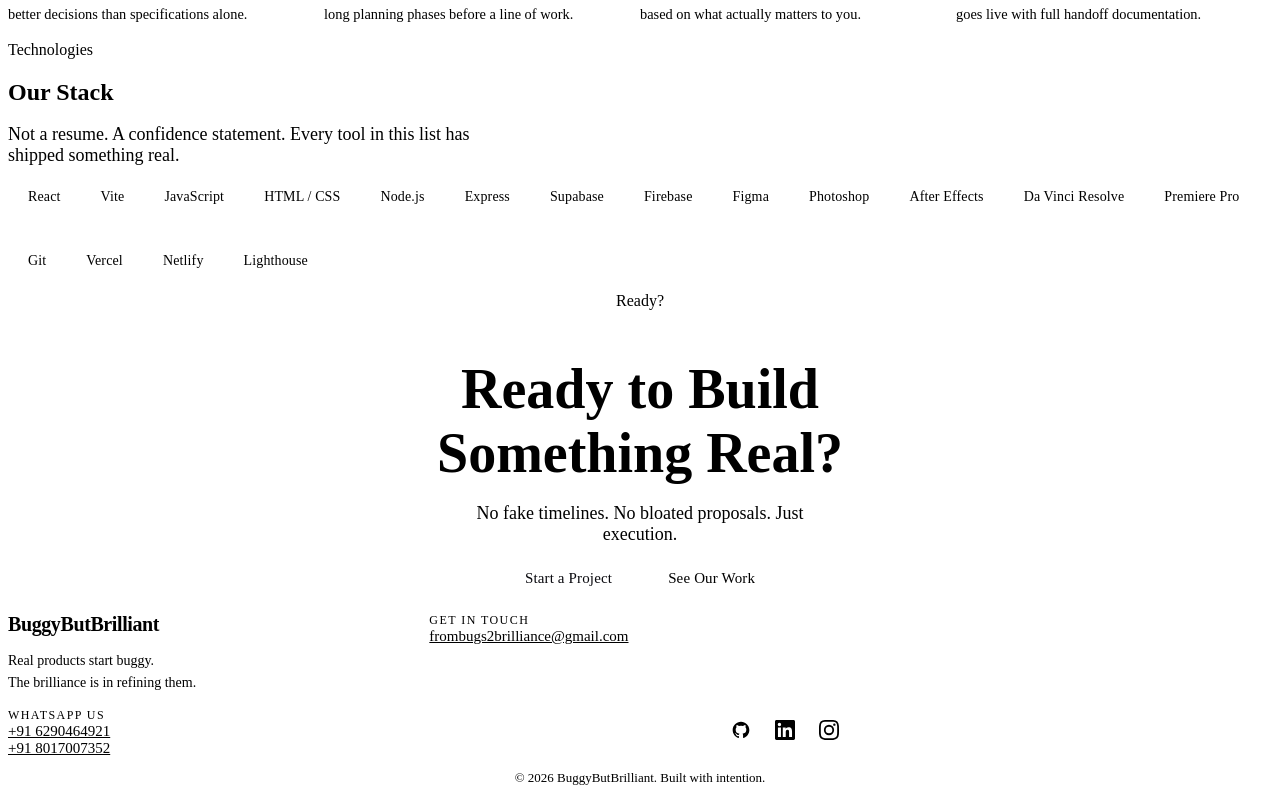
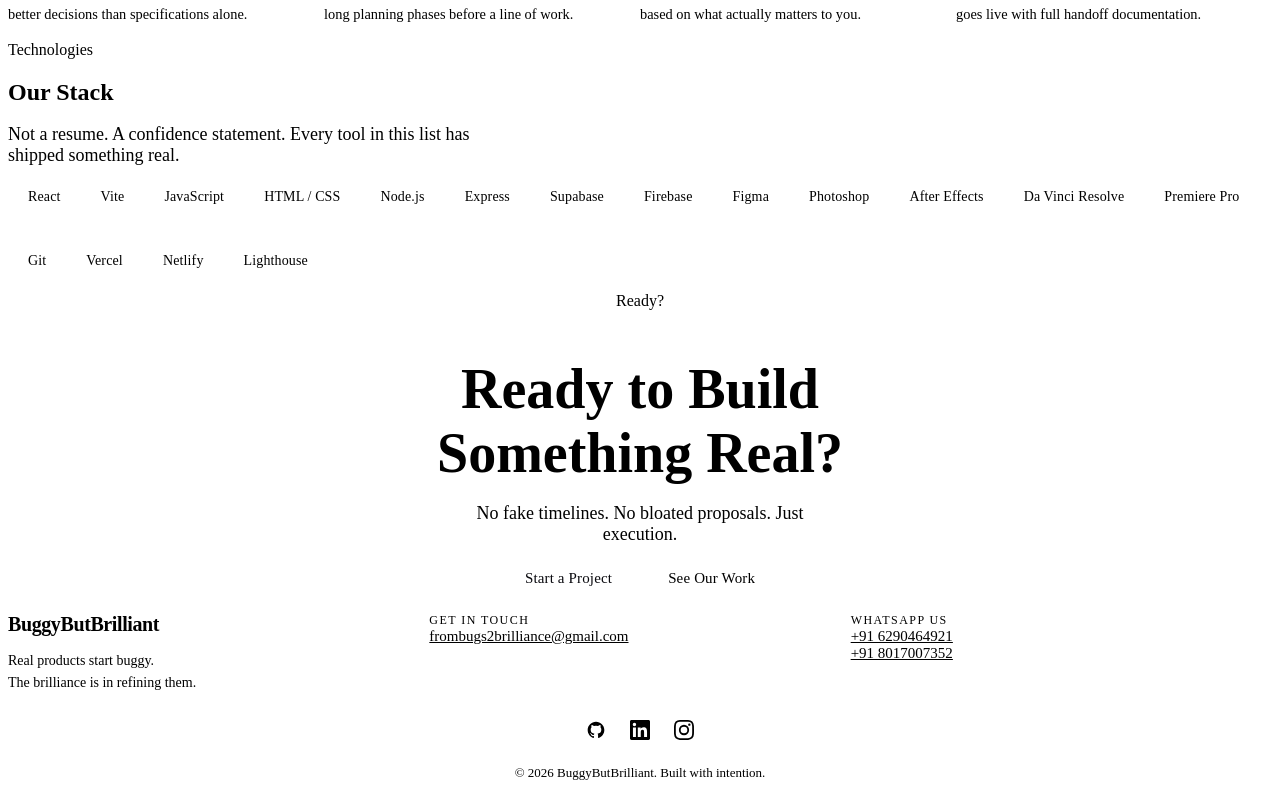
Before and after one commit to buggybutbrilliant/mainWebsite, a React (Vite) app: page / in a window 1280 px wide. Shown: the part 1665-2464 px from the top of the page. Built offline with nearby package versions, Linux system fonts and the light colour scheme; the HTML template or start-up script is replaced by a standard one.

Commit message:
Social Link CSS update

```diff
--- a/src/components/Layout/Footer.jsx
+++ b/src/components/Layout/Footer.jsx
@@ -43,7 +43,6 @@
               frombugs2brilliance@gmail.com
             </a>
           </div>
-          <br></br>
           <div className="footer__contact">
             <span className="footer__contact-label">WhatsApp us</span>
             <a
--- a/src/components/Layout/footer.css
+++ b/src/components/Layout/footer.css
@@ -66,12 +66,16 @@
   display: flex;
   gap: var(--space-2);
   align-items: center;
+  justify-content: center;
 
 }
 
 @media (min-width: 768px) {
   .footer__social {
-    justify-content: flex-end;
+    grid-column: 1 / -1;
+    justify-content: center;
+    padding-top: var(--space-2);
+    border-top: 1px solid var(--border-subtle);
   }
 }
 
```
